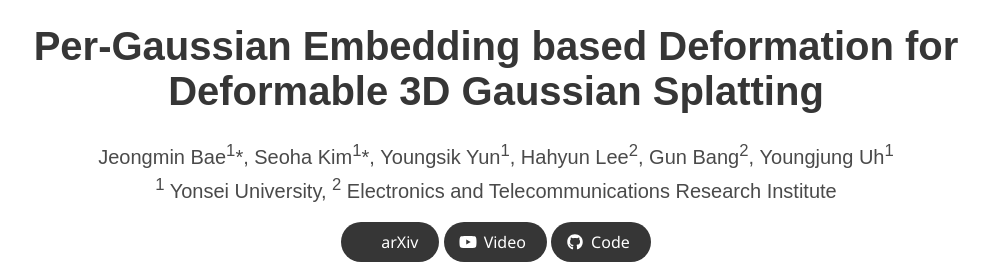
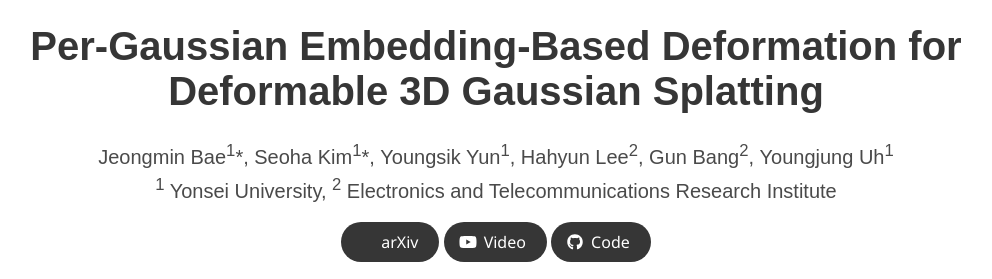
Before and after one commit to JeongminB/JeongminB.github.io, a Jekyll site: the page e-d3dgs/index.html, which Jekyll copies as it is, in a window 1280 px wide and 900 px high, cut to the strip 0-279 px from the top of the window. Shown: the whole strip, without its empty margins (144-1136 px from the left). Built offline with Jekyll 4.4.1, drawn with Linux system fonts in a browser that asks for light colours; nearby versions of some CDN libraries; some web fonts are replaced; library files that are not in the unit come from our copies; a style sheet for code colours, icons or effects is not loaded.

Commit message:
Update e-d3dgs

```diff
--- a/e-d3dgs/index.html
+++ b/e-d3dgs/index.html
@@ -32,7 +32,7 @@
     <div class="container is-max-desktop">
       <div class="columns is-centered">
         <div class="column has-text-centered">
-          <h2 class="title is-2 publication-title">Per-Gaussian Embedding based Deformation for Deformable 3D Gaussian Splatting</h2>
+          <h2 class="title is-2 publication-title">Per-Gaussian Embedding-Based Deformation for Deformable 3D Gaussian Splatting</h2>
 
           <div class="is-size-5 publication-authors">
             <span class="author-block">
@@ -60,7 +60,7 @@
             <div class="publication-links">
               <!-- ArXiv Link. -->
               <span class="link-block">
-                <a target="_blank" href=""
+                <a target="_blank" href="https://arxiv.org/abs/2404.03613"
                    class="external-link button is-normal is-rounded is-dark">
                   <span class="icon">
                       <i class="ai ai-arxiv"></i>
```
